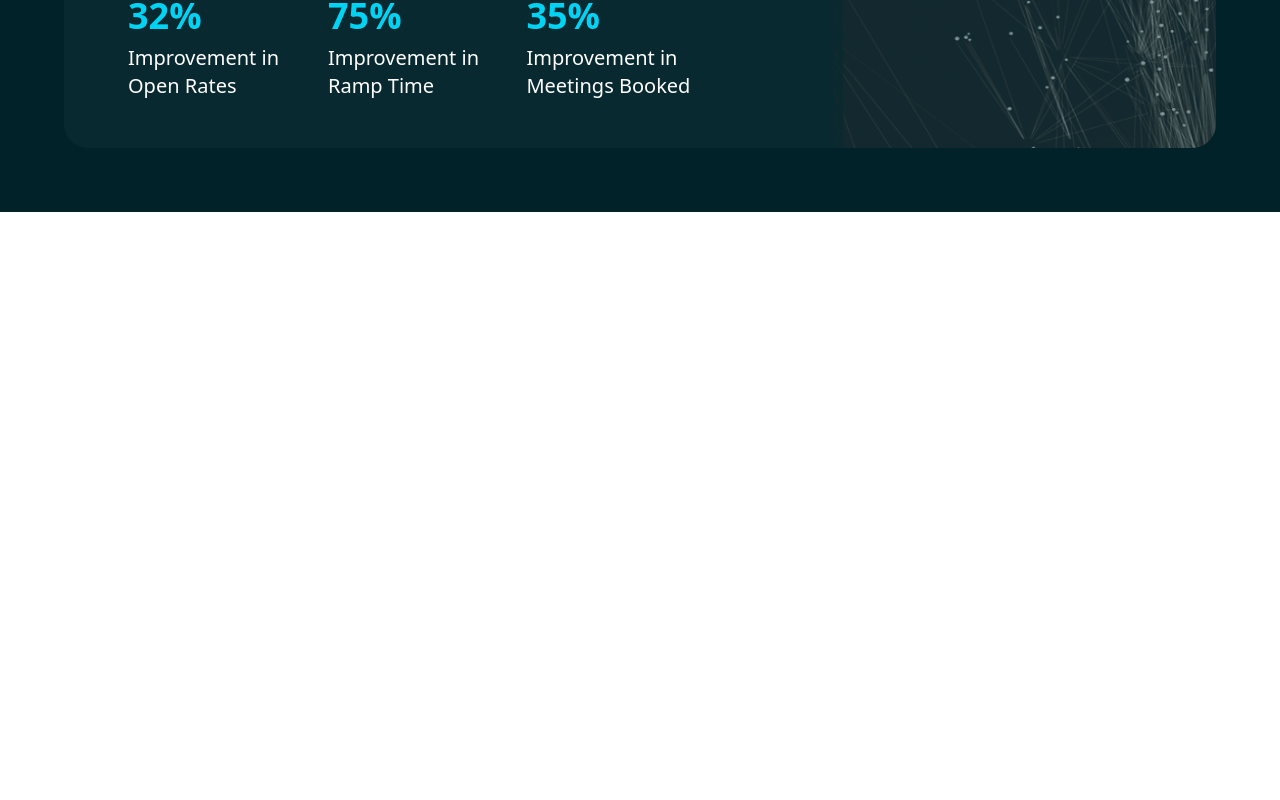
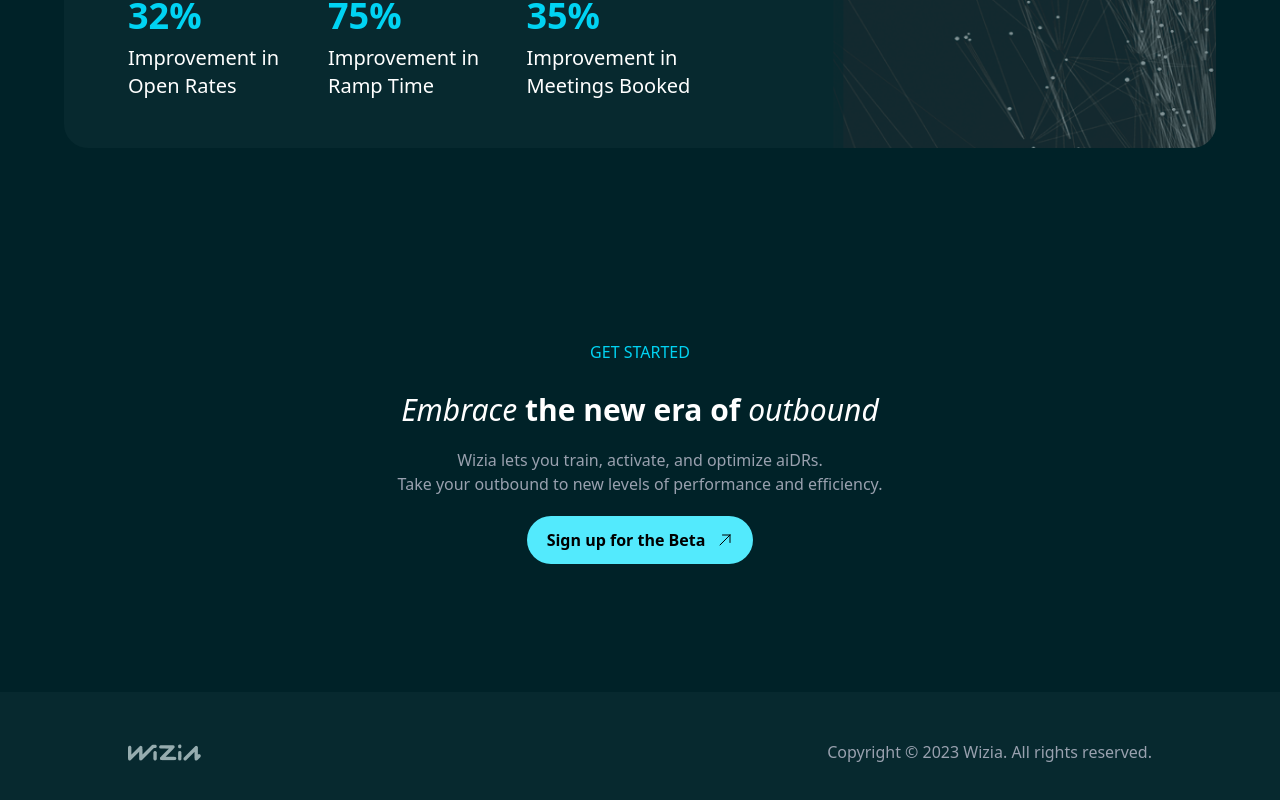
Before and after one commit to Jerome-Mondol/react-wizia, a React (Vite) app: page / in a window 1280 px wide. Shown: the part 2966-3766 px from the top of the page. Before the commit the page ends 3178 px from the top, so only its background shows below. Built offline with nearby package versions, Linux system fonts and the light colour scheme.

Commit message:
footer done

```diff
--- a/src/App.jsx
+++ b/src/App.jsx
@@ -2,9 +2,10 @@
 import Landing from './components/Landing/Landing';
 import OurPartner from './components/Partner/Partner';
 import Card from './components/Card/Card';
-import Traning from './components/Traning/Traning';
+import Training from './components/Traning/Traning';
 import Testimonial from './components/Testimonial/Testimonial';
 import Effort from './components/Effort/Effort';
+import Footer from './components/Footer/Footer';
 
 const App = () => {
   return (
@@ -12,9 +13,10 @@
       <Landing />
       <OurPartner />
       <Card />
-      <Traning />
+      <Training />
       <Testimonial />
       <Effort />
+      <Footer />
     </div>
   )
 }
--- a/src/components/Effort/Percentages.jsx
+++ b/src/components/Effort/Percentages.jsx
@@ -21,9 +21,9 @@
 
   return (
     <div className="flex mt-10">
-      {percentages.map(({ percent, description }) => {
+      {percentages.map(({ percent, description, id}) => {
         return (
-          <div className="flex justify-center items-left flex-col gap-2 px-4">
+          <div className="flex justify-center items-left flex-col gap-2 px-4" key={id}>
             <h1 className="font-bold text-4xl text-cyan-400">{percent}</h1>
             <p className="text-white text-xl">{description}</p>
           </div>
--- /dev/null
+++ b/src/components/Footer/Footer.jsx
@@ -0,0 +1,14 @@
+import React from 'react'
+import FooterUpper from './FooterUpper';
+import FooterLower from './FooterLower';
+
+const Footer = () => {
+  return (
+    <div>
+        <FooterUpper />
+        <FooterLower    />
+    </div>
+  )
+}
+
+export default Footer
--- /dev/null
+++ b/src/components/Footer/FooterLower.jsx
@@ -0,0 +1,15 @@
+import React from 'react'
+import Logo from "../../assets/wizia-Logo.png"
+
+const FooterLower = () => {
+  return (
+    <div className="footerLower bg-[#07292F] h-[15vh] flex justify-center items-center flex-col">
+      <div className="lower w-[80%] flex justify-between items-center">
+            <img src={Logo} alt="" />
+            <p className="text-gray-400">Copyright © 2023 Wizia. All rights reserved.</p>
+      </div>
+    </div>
+  )
+}
+
+export default FooterLower
--- /dev/null
+++ b/src/components/Footer/FooterUpper.jsx
@@ -0,0 +1,18 @@
+import React from 'react'
+import SIgnUp from '../Buttons/SIgnUp';
+
+const FooterUpper = () => {
+  return (
+    <div className="bg-[#002228] h-[60vh] flex justify-center items-center flex-col">
+      <h1 className="start text-cyan-400 uppercase">Get started</h1>
+      <h1 className="MainText text-3xl text-white mt-7"> <span className="italic">Embrace</span> <span className="font-bold">the new era of</span> <span className="italic">outbound</span> </h1>
+      <p className="text-center mt-5 text-gray-400">Wizia lets you train, activate, and optimize aiDRs. <br/>
+      Take your outbound to new levels of performance and efficiency.</p>
+      <div className="btn mt-5">
+        <SIgnUp />
+      </div>
+    </div>
+  )
+}
+
+export default FooterUpper
```
Also changed, not shown: src/assets/wizia-Logo.png (added).
